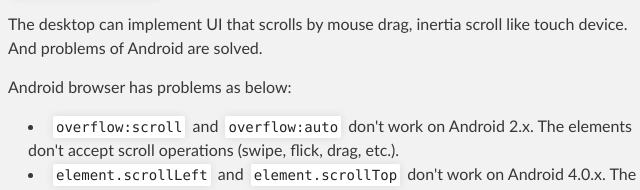
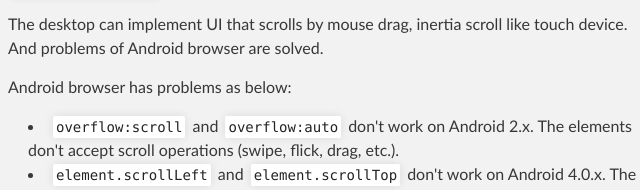
Before and after one commit to anseki/overflow-android, a plain HTML site: page index.html in a window 1280 px wide. Shown: the part 443-633 px from the top of the page, 312-952 px from the left. Drawn offline with nearby package versions, Linux system fonts and the light colour scheme.

```diff
--- a/index.html
+++ b/index.html
@@ -40,7 +40,7 @@
 
 <p>Implement the inertia scroll for <code>overflow</code> element. And the polyfill for <code>overflow:scroll</code> / <code>overflow:auto</code> and <code>element.scrollLeft</code> / <code>element.scrollTop</code> on Android browser.</p>
 
-<p>The desktop can implement UI that scrolls by mouse drag, inertia scroll like touch device. And problems of Android are solved.</p>
+<p>The desktop can implement UI that scrolls by mouse drag, inertia scroll like touch device. And problems of Android browser are solved.</p>
 
 <p>Android browser has problems as below:</p>
 
```
